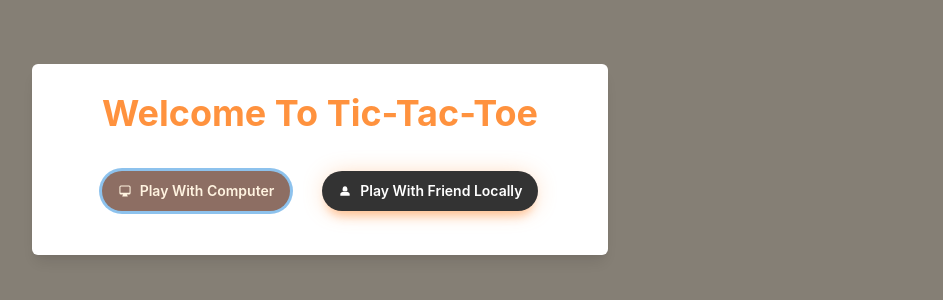
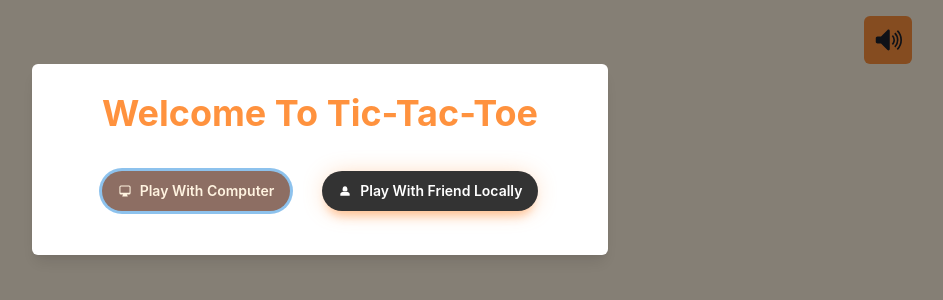
Before and after one commit to mukulsomukesh/tic-tac-toe, a React (Create React App) app in the folder frontend/: page / in a window 1280 px wide. Shown: the top 300 px of the page, without its empty margins (320-1263 px from the left). Built offline with nearby package versions, Linux system fonts and the light colour scheme.

Commit message:
add music play and stop functionality

```diff
--- a/frontend/src/App.js
+++ b/frontend/src/App.js
@@ -4,12 +4,12 @@ import './App.css';
 import PlayBoardScreen from './components/PlayBoardScreen';
 import PlayMode from './components/PlayMode';
 import { useSelector } from 'react-redux';
+import MuteButton from './components/MuteButton';
+
 
 function App() {
-
-  // define theme variable
   const theme = useTheme();
-  const isPlayModeSelected = useSelector((state)=> state.appReducer.isPlayModeSelected )
+  const isPlayModeSelected = useSelector((state) => state.appReducer.isPlayModeSelected);
 
   return (
     <Flex
@@ -18,11 +18,16 @@ function App() {
       h="100vh"
       bg={theme.colors.brand[50]}
     >
+
+      {/* load game is user select play mode  */}
       {isPlayModeSelected ? (
         <PlayBoardScreen />
       ) : (
         <PlayMode />
       )}
+
+      {/* Add the MuteButton component */}
+      <MuteButton />
     </Flex>
   );
 }
--- a/frontend/src/Redux/actionType.js
+++ b/frontend/src/Redux/actionType.js
@@ -2,5 +2,4 @@ export const SELECT_PLAY_MODE =  "SELECT_PLAY_MODE"
 export const X_WON =  "X_WON"
 export const O_WON =  "O_WON"
 export const DRAW =  "DRAW"
-export const UNMUTE = "UNMOTE"
-export const MUTE = "MUTE"
+export const MUSIC_PLAY = "MUSIC_PLAY"
--- a/frontend/src/Redux/reducer.js
+++ b/frontend/src/Redux/reducer.js
@@ -8,11 +8,11 @@ const initialState = {
     xWon: 0,
     oWon: 0,
     draw: 0,
+    musicPlay: false,
 
 }
 
 export const reducer = (state = initialState, action) => {
-
     const { type, payload } = action;
 
     switch (type) {
@@ -38,8 +38,14 @@ export const reducer = (state = initialState, action) => {
             return {
                 ...state,
                 totalGame: state.totalGame + 1,
-                draw:state.draw+1
+                draw: state.draw + 1
             };
+        case types.MUSIC_PLAY:
+            return {
+                ...state,
+                musicPlay: payload
+            };
+
         default:
             return state;
     }
--- a/frontend/src/components/CustomBox.jsx
+++ b/frontend/src/components/CustomBox.jsx
@@ -4,11 +4,16 @@ import useSound from 'use-sound';
 
 import oSoundFile from "../assets/o_sound.mp3";
 import xSoundFile from "../assets/x_sound.mp3";
+import { useSelector } from 'react-redux';
 
 export default function CustomBox({ item, onClick, isWinner, backGround, textColor }) {
+
+  const musicPlay = useSelector((state) => state.appReducer.musicPlay)
   const [playOSound] = useSound(oSoundFile);
   const [playXSound] = useSound(xSoundFile);
 
+
+  // handel click event
   const handleClick = () => {
     if (!isWinner && item !== "O" && item !== "X") {
       onClick();
@@ -16,10 +21,12 @@ export default function CustomBox({ item, onClick, isWinner, backGround, textCol
   };
 
   useEffect(()=>{
-    if (item == "O") {
+
+    // play sound
+    if (item == "O" && !musicPlay) {
       playOSound();
     }
-    else if (item === "X") {
+    else if (item === "X" && !musicPlay) {
       playXSound();
     }
   },[item])
--- a/frontend/src/components/CustomBoxContainer.jsx
+++ b/frontend/src/components/CustomBoxContainer.jsx
@@ -16,8 +16,9 @@ export default function CardContainer() {
   const theme = useTheme();
   const [platResultSound] = useSound(result);
   const playMode = useSelector((state) => state.appReducer.playMode)
-  const [resetCountdown, setResetCountDown] = useState(5);
+  const [resetCountdown, setResetCountDown] = useState(3);
   const dispatch = useDispatch();
+  const musicPlay = useSelector((state) => state.appReducer.musicPlay)
 
 
   useEffect(() => {
@@ -64,13 +65,15 @@ export default function CardContainer() {
         setWinnerBox(combo);
 
         //  play sound
-        platResultSound()
+        if (!musicPlay) {
+          platResultSound()
+        }
 
         // dispatch
         if (arr[a] == "O") {
           dispatch({ type: 'O_WON' });
         }
-        else if(arr[a]=="X"){
+        else if (arr[a] == "X") {
           dispatch({ type: 'X_WON' });
         }
 
@@ -87,7 +90,9 @@ export default function CardContainer() {
       handelReset()
 
       // play sound
-      platResultSound()
+      if (!musicPlay) {
+        platResultSound()
+      }
 
       setWinner("draw");
     }
@@ -154,7 +159,7 @@ export default function CardContainer() {
       setUserTurn("O");
       setWinner(null);
       setWinnerBox([]);
-      setResetCountDown(5);
+      setResetCountDown(3);
     }
   }, [resetCountdown]);
 
@@ -171,7 +176,7 @@ export default function CardContainer() {
     // clear interval
     setTimeout(() => {
       clearInterval(resetCountdownInterval);
-    }, 5000);
+    }, 3000);
 
   };
 
--- /dev/null
+++ b/frontend/src/components/MuteButton.jsx
@@ -0,0 +1,51 @@
+import React from 'react';
+import { IconButton, useTheme } from '@chakra-ui/react';
+import { GoUnmute, GoMute } from 'react-icons/go';
+import { useDispatch, useSelector } from 'react-redux';
+import { Tooltip } from '@chakra-ui/react'
+
+function MuteButton() {
+
+    // define theme dispatch and selector variables
+    const theme = useTheme();
+    const musicPlay = useSelector((state) => state.appReducer.musicPlay)
+    const dispatch = useDispatch();
+
+    const iconStyle = {
+        fontSize: '28px',
+        fontWeight: 'bold',
+    };
+
+
+    // mute or unmute music
+    const handelMusicPlayMode = () => {
+
+        // dispatch play mode
+        dispatch({ type: 'MUSIC_PLAY', payload: !musicPlay });
+    };
+
+
+    return (
+
+        <Tooltip hasArrow label={musicPlay? "Play Music": "Stop Music"} py={2} px={4} color={theme.colors.brand[50]} bg={theme.colors.brand[200]}>
+        <IconButton
+            mr={"8"}
+            icon={!musicPlay ? <GoUnmute style={iconStyle} /> : <GoMute style={iconStyle} />}
+            aria-label="Mute Button"
+            size="lg"
+            position="fixed"
+            top="1rem"
+            right="1rem"
+            zIndex="1000"
+            _hover={{
+                bg: 'transparent',
+                border: '3px solid ' + theme.colors.brand[200],
+            }}
+            bg={theme.colors.brand[300]}
+            onClick={handelMusicPlayMode}
+        />
+        </Tooltip>
+    );
+}
+
+export default MuteButton;
```
